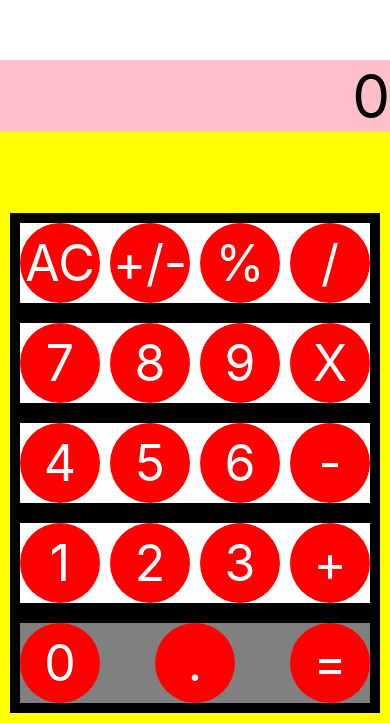
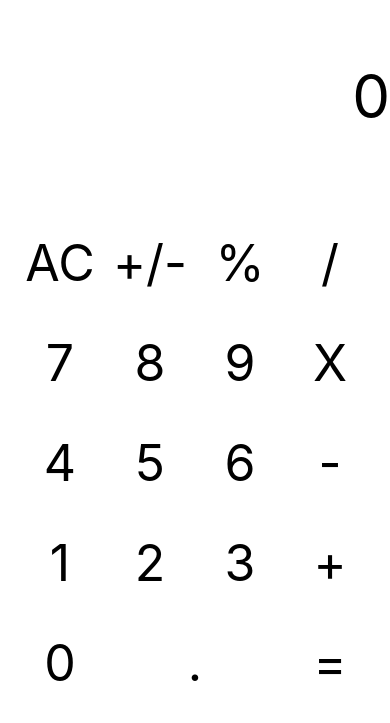
Before and after one commit to hyorish03/RN_Calculator, a React Native app: screen / in a window 390 px wide. Shown: the part 121-844 px from the top of the page. Built offline with nearby package versions, Linux system fonts and the light colour scheme.

Commit message:
Feat: 버튼 컴포넌트 생성

```diff
--- a/src/App.js
+++ b/src/App.js
@@ -14,7 +14,7 @@ export default function App() {
 const styles = StyleSheet.create({
   container: {
     flex: 1,
-    backgroundColor: 'black',
+    backgroundColor: 'white',
     alignItems: 'center',
     justifyContent: 'center',
   },
--- a/src/components/Button.tsx
+++ b/src/components/Button.tsx
@@ -5,9 +5,8 @@ interface ButtonProps {
 }
 
 const StyledButton = ({ title }: ButtonProps) => {
-
   return (
-    <View  style={styles.btn}>
+    <View style={styles.btn}>
       <Text style={styles.text}>{title}</Text>
     </View>
   );
@@ -17,16 +16,14 @@ const styles = StyleSheet.create({
   btn: {
     width: 80,
     height: 80,
-    backgroundColor: 'red',
     borderRadius: 50,
     justifyContent: 'center',
     alignItems: 'center',
   },
   text: {
     fontSize: 50,
-    color: 'white',
     textAlign: 'center',
-  }
+  },
 });
 
 export default StyledButton;
--- a/src/components/Calculator.tsx
+++ b/src/components/Calculator.tsx
@@ -12,7 +12,6 @@ function Calculator() {
         <Text style={styles.result}>{result}</Text>
       </View>
       <View style={styles.btnContainer}>
-        {/* <NumberBtn /> */}
         <View style={btnStyles.numBtnColumn}>
           <View style={btnStyles.numBtnRow}>
             <StyledButton title="AC" />
@@ -50,7 +49,6 @@ function Calculator() {
 }
 const styles = StyleSheet.create({
   result: {
-    backgroundColor: 'pink',
     color: 'black',
     fontSize: 60,
     textAlign: 'right',
@@ -58,20 +56,17 @@ const styles = StyleSheet.create({
   resultView: {
     width: '100%',
     height: '30%',
-    backgroundColor: 'white',
     justifyContent: 'flex-end',
   },
   container: {
     flex: 1,
     width: '100%',
-    backgroundColor: 'blue',
     justifyContent: 'flex-start',
   },
   btnContainer: {
     width: '100%',
     height: '70%',
     padding: 10,
-    backgroundColor: 'yellow',
     justifyContent: 'flex-end',
   },
 });
--- a/src/components/NumberBtn.tsx
+++ b/src/components/NumberBtn.tsx
@@ -41,18 +41,15 @@ function NumberBtn() {
 export const btnStyles = StyleSheet.create({
   numBtnColumn: {
     flexDirection: 'column',
-    backgroundColor: 'black',
   },
   numBtnRow: {
     flexDirection: 'row',
     margin: 10,
     justifyContent: 'space-between',
-    backgroundColor: 'white',
   },
   numBtnBottom: {
     flexDirection: 'row',
     justifyContent: 'space-between',
-    backgroundColor: 'gray',
   },
 });
 
```
